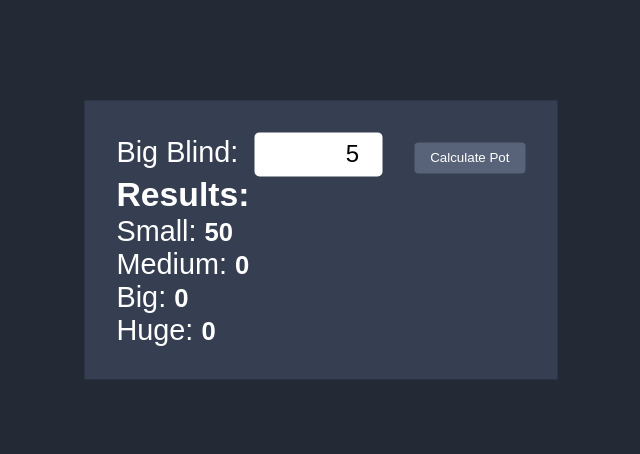
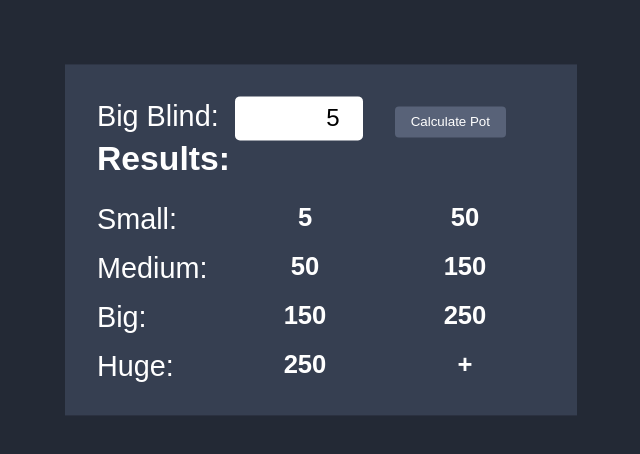
Before and after one commit to Djokaras/PotCalculator, a plain HTML site: page index.html in a window 1280 px wide. Both pictures are taken after typing "5" into the empty fields and a click on the button "Calculate Pot". Shown: the whole page, without its empty margins (319-959 px from the left). Drawn offline with Linux system fonts and the light colour scheme.

Commit message:
added from - to results

```diff
--- a/index.html
+++ b/index.html
@@ -33,6 +33,10 @@
             top: 30%;
             left: 50%;
             transform: translate(-50%, -50%);
+        }
+
+        p{
+            min-width: 8rem;
         }
 
         label,
@@ -94,10 +98,32 @@
             display: block;
         }
 
+        .result {
+            display: flex;
+            flex-direction: column;
+            gap: 1rem;
+        }
+
+        .result h3 {
+            margin-bottom: 0.5rem;
+        }
+
+        .result-column {
+            display: flex;
+            justify-content: space-between;
+        }
+
         .result span {
             font-weight: bold;
             font-size: 1.6rem;
+            text-align: center; /* Center-align text */
         }
+
+
+        span{
+            min-width: 10rem;
+        }
+
     </style>
 </head>
 <body>
@@ -110,34 +136,59 @@
 
         <div class="result">
             <h3>Results:</h3>
-            <p>Small: <span id="smallResult">0</span></p>
-            <p>Medium: <span id="mediumResult">0</span></p>
-            <p>Big: <span id="bigResult">0</span></p>
-            <p>Huge: <span id="hugeResult">0</span></p>
+            <div class="result-column">
+                <p>Small:</p>
+                <span id="small-from">0</span>
+                <span id="small-to">0</span>
+            </div>
+            <div class="result-column">
+                <p>Medium:</p>
+                <span id="medium-from">0</span>
+                <span id="medium-to">0</span>
+            </div>
+            <div class="result-column">
+                <p>Big:</p>
+                <span id="big-from">0</span>
+                <span id="big-to">0</span>
+            </div>
+            <div class="result-column">
+                <p>Huge:</p>
+                <span id="hugeResult" class="huge-style">0</span>
+                <span>+</span>
+            </div>
         </div>
     </div>
 
     <script>
         function calculatePot() {
             var bigBlindInput = document.getElementById('bigBlind');
-            var smallResultSpan = document.getElementById('smallResult');
-            var mediumResultSpan = document.getElementById('mediumResult');
-            var bigResultSpan = document.getElementById('bigResult');
+            var smallFromSpan = document.getElementById('small-from');
+            var smallToSpan = document.getElementById('small-to');
+            var mediumFromSpan = document.getElementById('medium-from');
+            var mediumToSpan = document.getElementById('medium-to');
+            var bigFromSpan = document.getElementById('big-from');
+            var bigToSpan = document.getElementById('big-to');
             var hugeResultSpan = document.getElementById('hugeResult');
 
             // Get the big blind value
             var bigBlind = parseFloat(bigBlindInput.value);
 
             // Adjusted calculations for small, medium, big, and huge pots
-            var smallPot = bigBlind <= 10 ? Math.round(bigBlind * 10).toLocaleString() : '0';
-            var mediumPot = bigBlind > 10 && bigBlind <= 30 ? Math.round(bigBlind * 20).toLocaleString() : '0';
-            var bigPot = bigBlind > 30 && bigBlind <= 50 ? Math.round(bigBlind * 50).toLocaleString() : '0';
-            var hugePot = bigBlind > 50 ? Math.round(bigBlind * 100).toLocaleString() : '0';
+            var smallPotFrom = bigBlind ? Math.round(bigBlind).toLocaleString() : '0';
+            var smallPotTo = bigBlind * 10 ? Math.round(bigBlind * 10).toLocaleString() : '0';
+            var mediumPotFrom = bigBlind * 10 ? Math.round(bigBlind * 10).toLocaleString() : '0';
+            var mediumPotTo = bigBlind * 30 ? Math.round(bigBlind * 30).toLocaleString() : '0';
+            var bigPotFrom = bigBlind * 30 ? Math.round(bigBlind * 30).toLocaleString() : '0';
+            var bigPotTo = bigBlind * 50 ? Math.round(bigBlind * 50).toLocaleString() : '0';
+            var hugePot = bigBlind * 50 ? Math.round(bigBlind * 50).toLocaleString() : '0';
 
             // Display the results
-            smallResultSpan.textContent = smallPot;
-            mediumResultSpan.textContent = mediumPot;
-            bigResultSpan.textContent = bigPot;
+            smallFromSpan.textContent = smallPotFrom;
+            smallToSpan.textContent = smallPotTo;
+            mediumFromSpan.textContent = mediumPotFrom;
+            mediumToSpan.textContent = mediumPotTo;
+            bigFromSpan.textContent = bigPotFrom;
+            bigToSpan.textContent = bigPotTo;
             hugeResultSpan.textContent = hugePot;
         }
 
```
